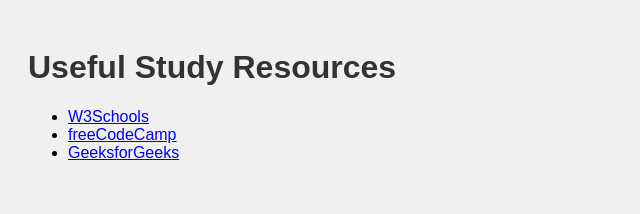
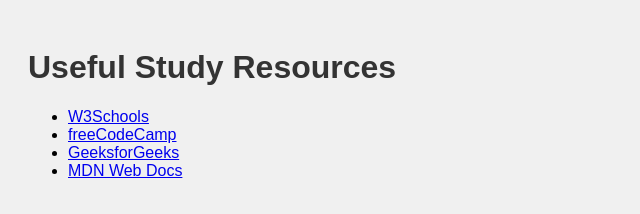
Before and after one commit to AYE5HA/edu-resource-page, a plain HTML site: page index.html in a window 1280 px wide. Shown: the whole page, without its empty margins (0-640 px from the left). Drawn offline with Linux system fonts and the light colour scheme.

Commit message:
Add web doc resources

```diff
--- a/index.html
+++ b/index.html
@@ -14,7 +14,7 @@
     <li><a href="https://www.w3schools.com">W3Schools</a></li>
     <li><a href="https://www.freecodecamp.org">freeCodeCamp</a></li>
     <li><a href="https://www.geeksforgeeks.org">GeeksforGeeks</a></li>
-  </ul>
+    <li><a href="https://developer.mozilla.org">MDN Web Docs</a></li>
   </ul>
 </body>
 </html>
```
